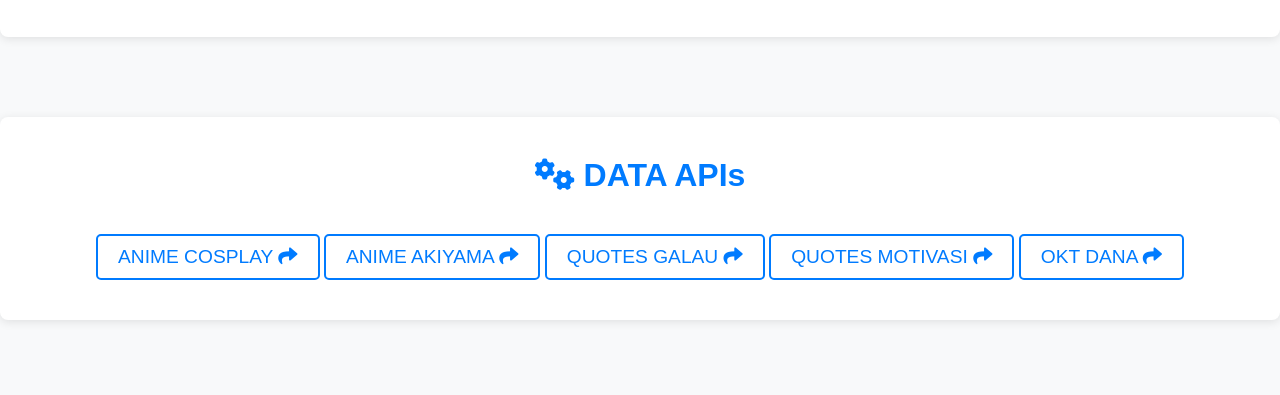
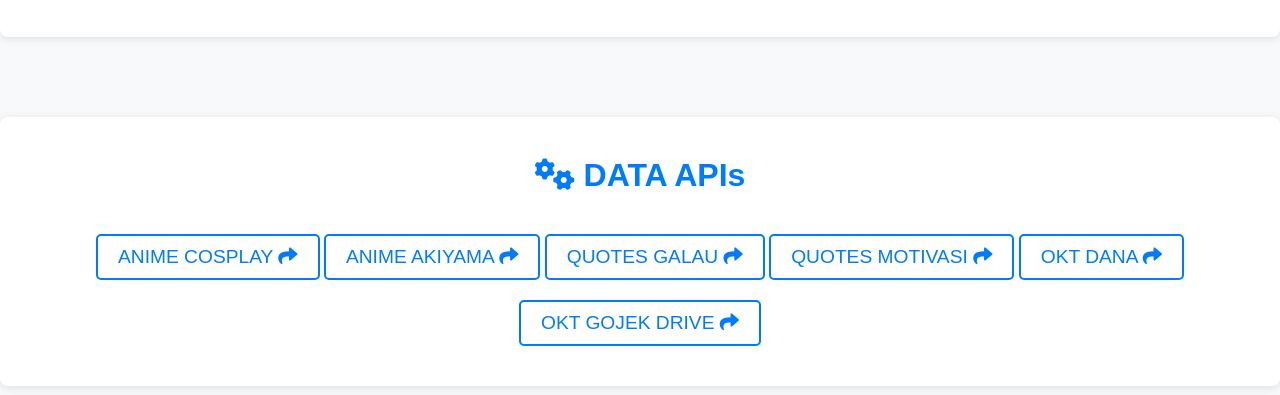
Before and after one commit to RerezzOfficial/My.apis, a website: page index.html in a window 1280 px wide. Shown: the part 405-800 px from the top of the page. Drawn offline with Linux system fonts and the light colour scheme.

Commit message:
Update index.html

```diff
--- a/index.html
+++ b/index.html
@@ -220,6 +220,7 @@ section img {
         <a href="./quotes/galau.json">QUOTES GALAU <i class="fas fa-share"></i></a>
         <a href="./quotes/motivasi.json">QUOTES MOTIVASI <i class="fas fa-share"></i></a>
         <a href="./okeconnect/dana.json">OKT DANA <i class="fas fa-share"></i></a>
+        <a href="./okeconnect/godrive.json">OKT GOJEK DRIVE <i class="fas fa-share"></i></a>
     </section>
 
     <script>
```
